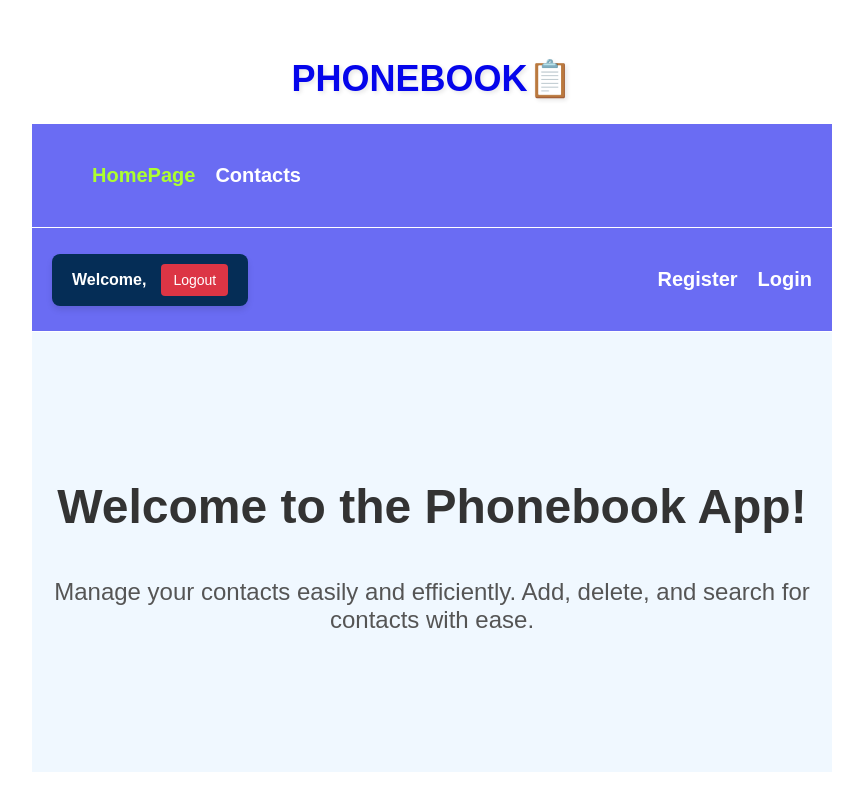
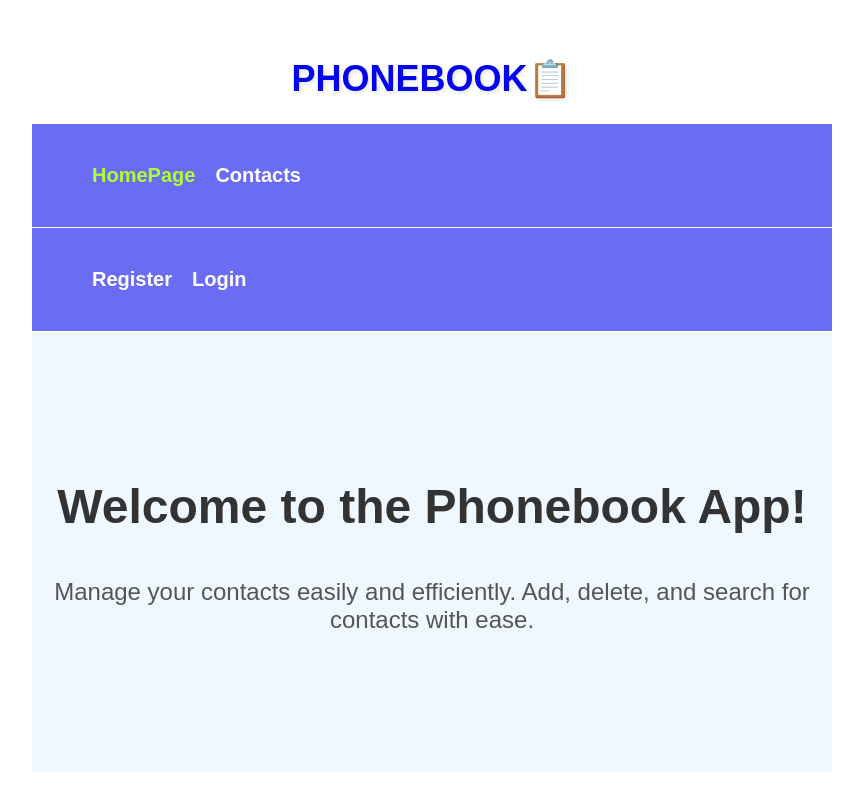
Before and after one commit to AndriyV2504/goit-react-hw-08, a React (Vite) app: page / in a window 1280 px wide. Shown: the whole page, without its empty margins (208-1071 px from the left). Built offline with nearby package versions, Linux system fonts and the light colour scheme.

Commit message:
isLoggedIn AuthNav

```diff
--- a/src/components/AuthNav/AuthNav.jsx
+++ b/src/components/AuthNav/AuthNav.jsx
@@ -2,15 +2,21 @@ import { NavLink } from "react-router-dom";
 import styles from "./AuthNav.module.css";
 import clsx from "clsx";
 import UserMenu from "../UserMenu/UserMenu";
+import { useSelector } from "react-redux";
+import { selectIsLoggedIn } from "../../redux/auth/selectors";
 
 const buildLinkClass = ({ isActive }) => {
   return clsx(styles.link, isActive && styles.active);
 };
 
 const AuthNav = () => {
+  const isLoggedIn = useSelector(selectIsLoggedIn);
+
   return (
     <header className={styles.header}>
+      {isLoggedIn ? (
         <UserMenu />
+      ) : (
         <nav>
           <ul className={styles.nav}>
             <li>
@@ -25,6 +31,7 @@ const AuthNav = () => {
             </li>
           </ul>
         </nav>
+      )}
     </header>
   );
 };
```
Lines whose indentation alone changed are shown as unchanged.
